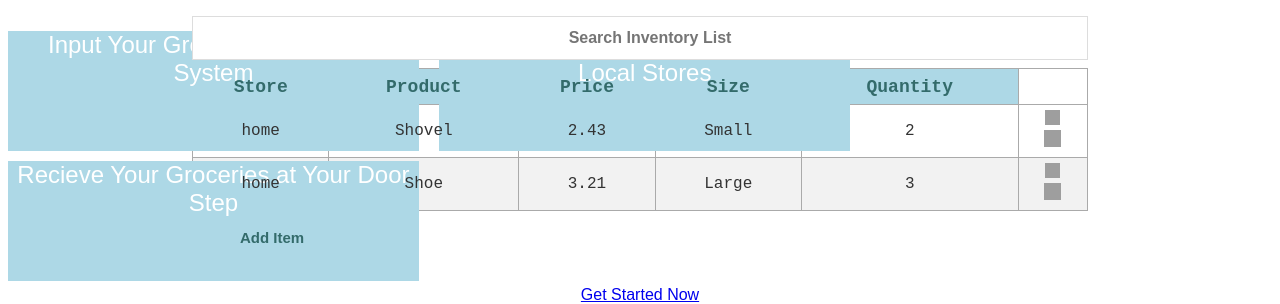
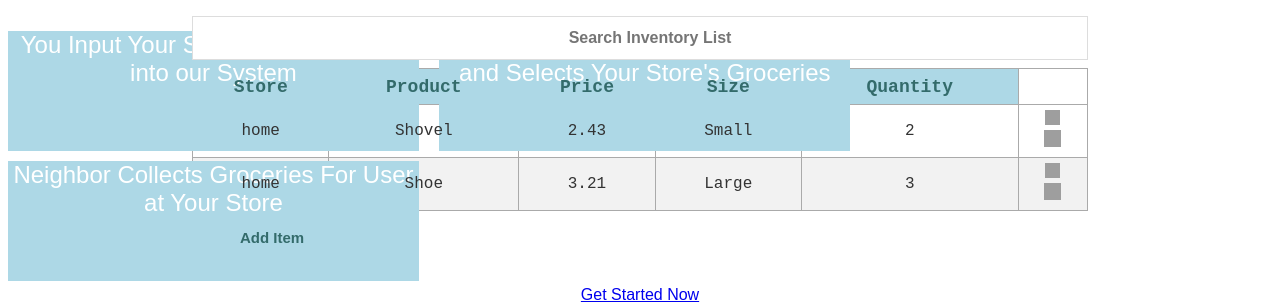
Before and after one commit to RajatDoshi/sherrands, a Flask app: page /addItems in a window 1280 px wide. Shown: the part 2099-2403 px from the top of the page. Run offline with Flask 2, Linux system fonts and the light colour scheme; a user stored in the database is signed in; data comes from the database, SQL or seed files in the repository; both versions use the stored data as it was after the commit; some libraries are stand-ins or nearby versions; grey boxes are pictures that could not be loaded.

Commit message:
quick changes

```diff
--- a/templates/addItem.html
+++ b/templates/addItem.html
@@ -45,9 +45,9 @@
         </div>
       </div>
       <br>
-      <span class="b"> Input Your Grocery List into our System</span>
-      <span class="b"> Neighbor Collects your Groceries at Local Stores </span>
-      <span class="b"> Recieve Your Groceries at Your Door Step </span>
+      <span class="b"> You Input Your Store's Inventory List into our System</span>
+      <span class="b"> Users Searches Your Inventory List and Selects Your Store's Groceries </span>
+      <span class="b"> Neighbor Collects Groceries For User at Your Store </span>
 
       <div style="text-align: center">
         <a href="#inventory">Get Started Now</a>
```
Also changed, not shown: logins.db, productDataBase.db, shoppingList.db.
